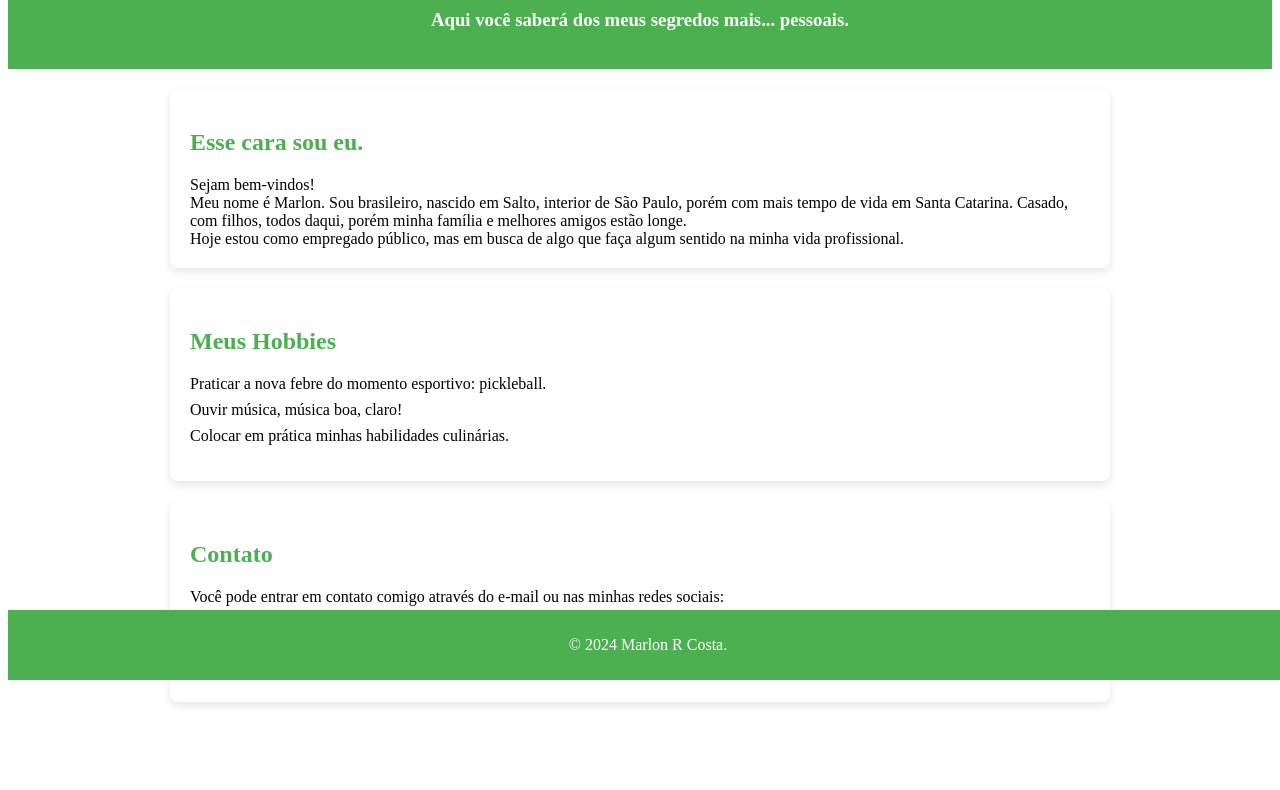
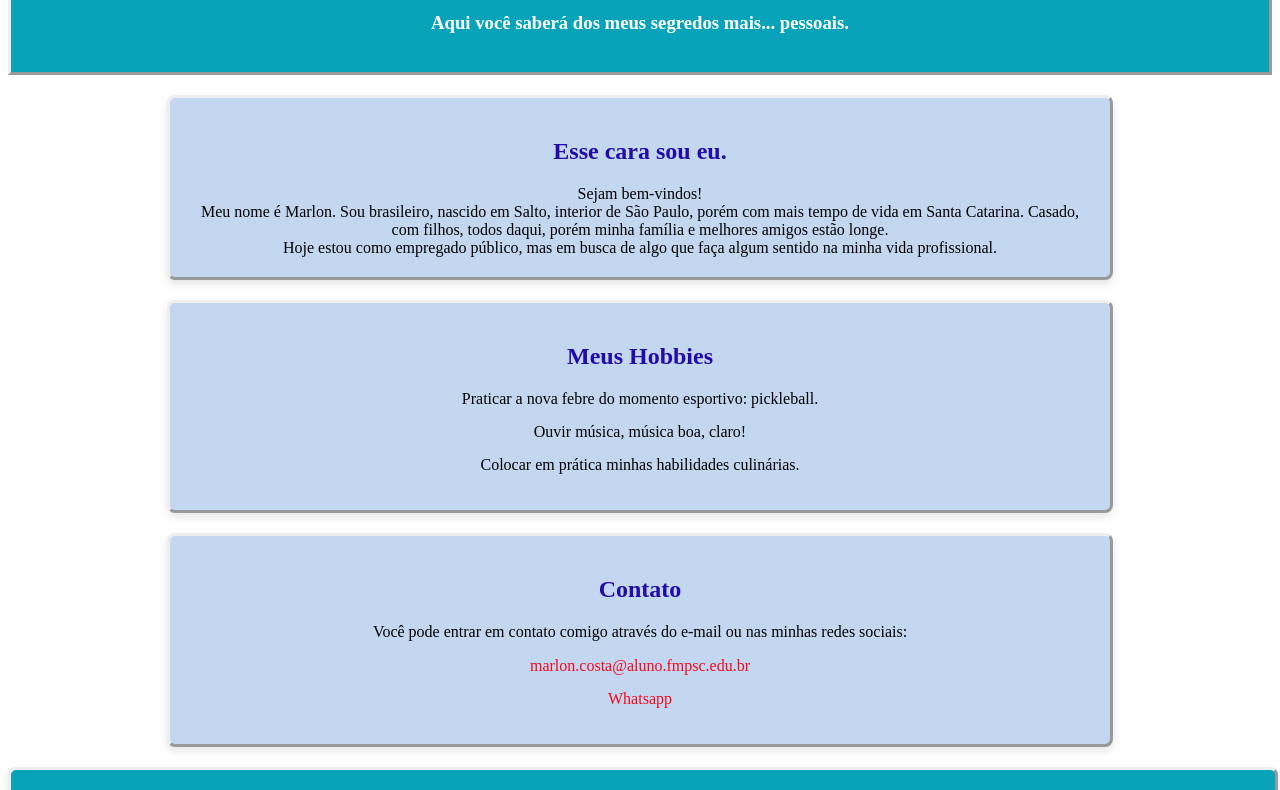
Before and after one commit to marlon22021976/A3-EtapaII-, a plain HTML site: page index.html/index.html in a window 1280 px wide. Shown: the part 120-910 px from the top of the page. Before the commit the page ends 842 px from the top, so only its background shows below. Drawn offline with Linux system fonts and the light colour scheme.

Commit message:
Update style.css

```diff
--- a/index.html/style.css
+++ b/index.html/style.css
@@ -1,39 +1,50 @@
 <style>
+
         body {
             font-family: Arial, sans-serif;
-            background-color: #f4f4f9;
-            margin: 0;
-            padding: 0;
-            color: #333;
+            margin: 5;
+            padding: 5;
+
         }
 
         header {
-            background-color: #4CAF50;
+
+            background-color: #08a3b8;
             color: white;
             text-align: center;
             padding: 20px 0;
+            border-style: outset
+
         }
 
         header h1 {
             font-size: 2.5em;
+
         }
 
         header h2 {
             font-size: 1.5em;
             margin-top: 5px;
+
         }
 
         section {
             padding: 20px;
             margin: 20px auto;
             max-width: 900px;
-            background-color: white;
+            background-color: rgb(195, 215, 240);
             border-radius: 8px;
             box-shadow: 0 4px 8px rgba(0, 0, 0, 0.1);
+            text-align: center;
+            border-style: outset
         }
 
         h2 {
-            color: #4CAF50;
+            color: #220baa;
+        }
+
+        h3 {
+            color: #fcffff;
         }
 
         ul {
@@ -42,11 +53,11 @@
         }
 
         li {
-            margin-bottom: 8px;
+            margin-bottom: 15px;
         }
 
         a {
-            color: #4CAF50;
+            color: #f7081c;
             text-decoration: none;
         }
 
@@ -55,12 +66,14 @@
         }
 
         footer {
-            background-color: #4CAF50;
-            color: white;
+            background-color: #08a3b8;
+            color: rgb(214, 213, 231);
             text-align: center;
-            padding: 10px 0;
-            position: fixed;
+            padding: 5px 0;
+            border-radius: 8px;
+            box-shadow: 0 4px 8px rgba(0, 0, 0, 0.1);
             width: 100%;
             bottom: 0;
+            border-style: outset
         }
     </style>
```
